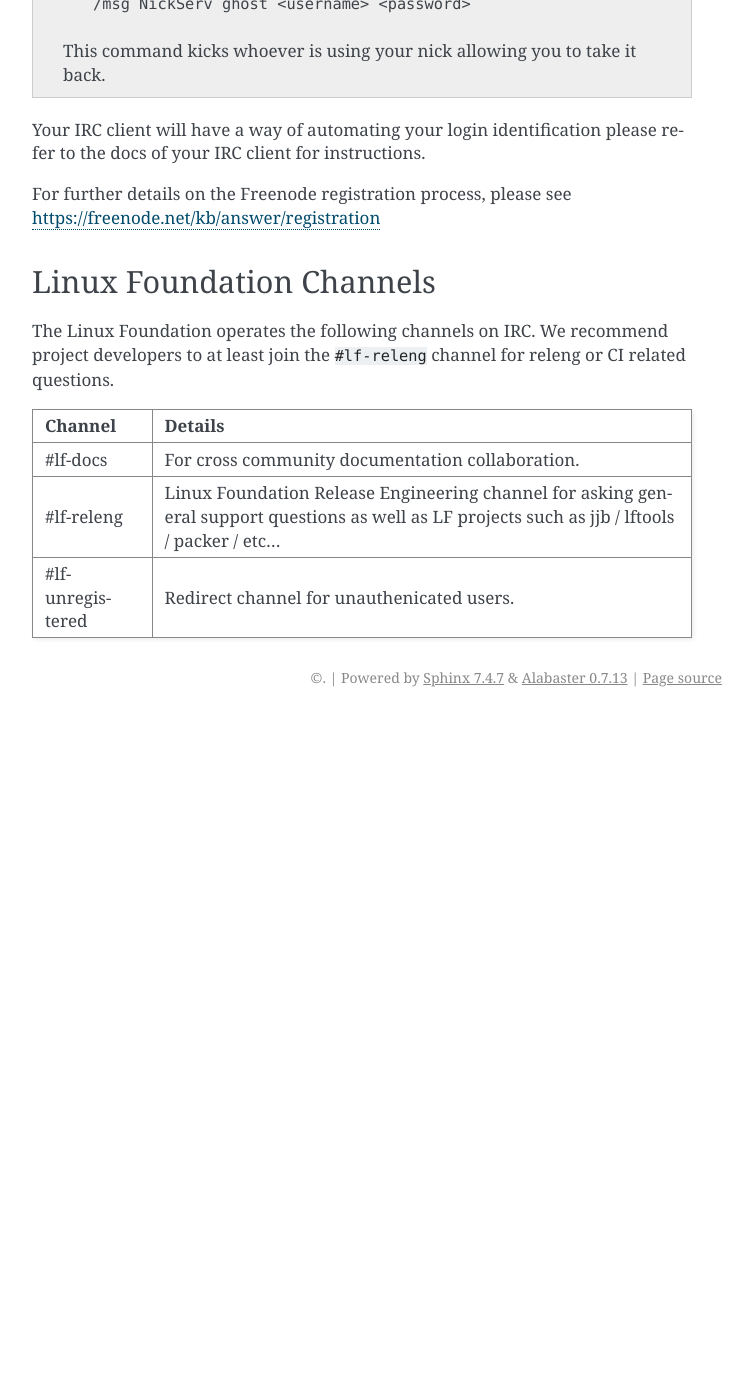
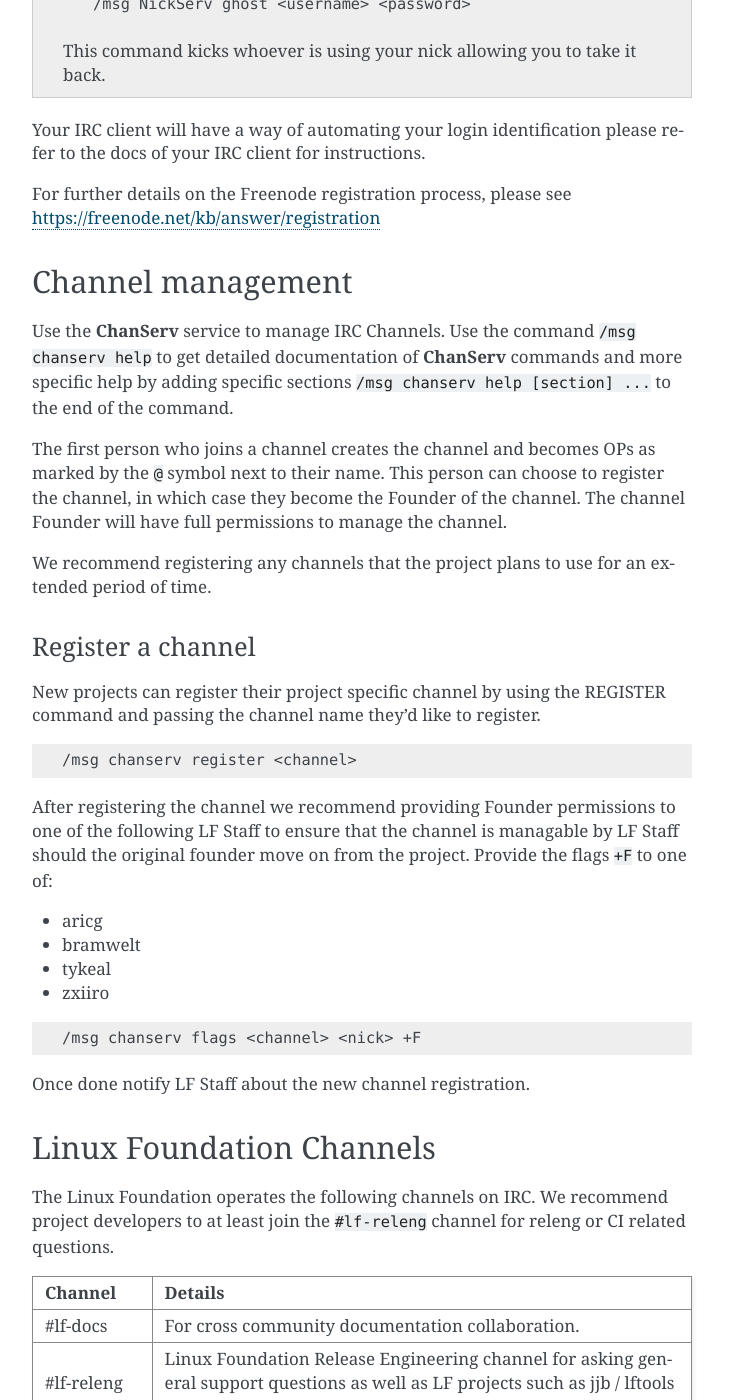
Before and after one commit to lfit/releng-docs, a Sphinx documentation site: the page built from docs/freenode.rst, in a window 1280 px wide and 1400 px high, scrolled down 910 px. Shown: the whole window, without its empty margins (388-1141 px from the left). Built offline with Sphinx 7.4.7, drawn with Linux system fonts in a browser that asks for light colours; the version number could not be read and is left out; before the commit the page ends 1627 px from its top, so only the background shows below that; some of the changed text lies outside the part shown.

Commit message:
Add docs on how to register an IRC Channel
Issue: RELENG-1120
Change-Id: If1109beb93072bbd083f8847a8d601d3616fef16
Signed-off-by: Thanh Ha <thanh.ha@linuxfoundation.org>

```diff
--- a/docs/freenode.rst
+++ b/docs/freenode.rst
@@ -62,6 +62,49 @@
 please see https://freenode.net/kb/answer/registration
 
 
+Channel management
+==================
+
+Use the **ChanServ** service to manage IRC Channels. Use the command
+``/msg chanserv help`` to get detailed documentation of **ChanServ** commands
+and more specific help by adding specific sections
+``/msg chanserv help [section] ...`` to the end of the command.
+
+The first person who joins a channel creates the channel and becomes OPs as
+marked by the ``@`` symbol next to their name. This person can choose to
+register the channel, in which case they become the Founder of the channel. The
+channel Founder will have full permissions to manage the channel.
+
+We recommend registering any channels that the project plans to use for an
+extended period of time.
+
+Register a channel
+------------------
+
+New projects can register their project specific channel by using the REGISTER
+command and passing the channel name they'd like to register.
+
+.. code-block:: none
+
+   /msg chanserv register <channel>
+
+After registering the channel we recommend providing Founder permissions to one
+of the following LF Staff to ensure that the channel is managable by LF Staff
+should the original founder move on from the project. Provide the flags
+``+F`` to one of:
+
+* aricg
+* bramwelt
+* tykeal
+* zxiiro
+
+.. code-block:: none
+
+   /msg chanserv flags <channel> <nick> +F
+
+Once done notify LF Staff about the new channel registration.
+
+
 .. _freenode-lf-channels:
 
 Linux Foundation Channels
```
